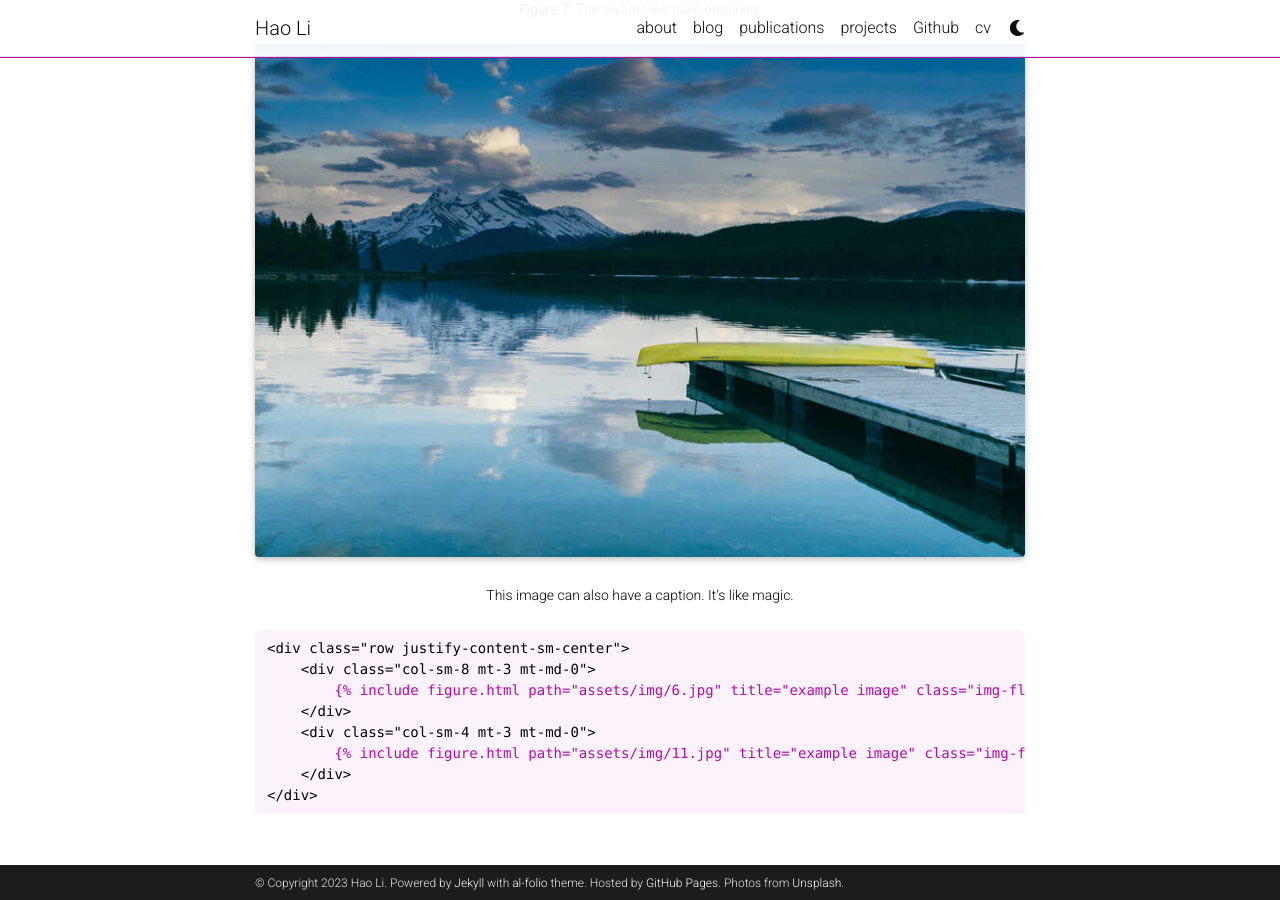
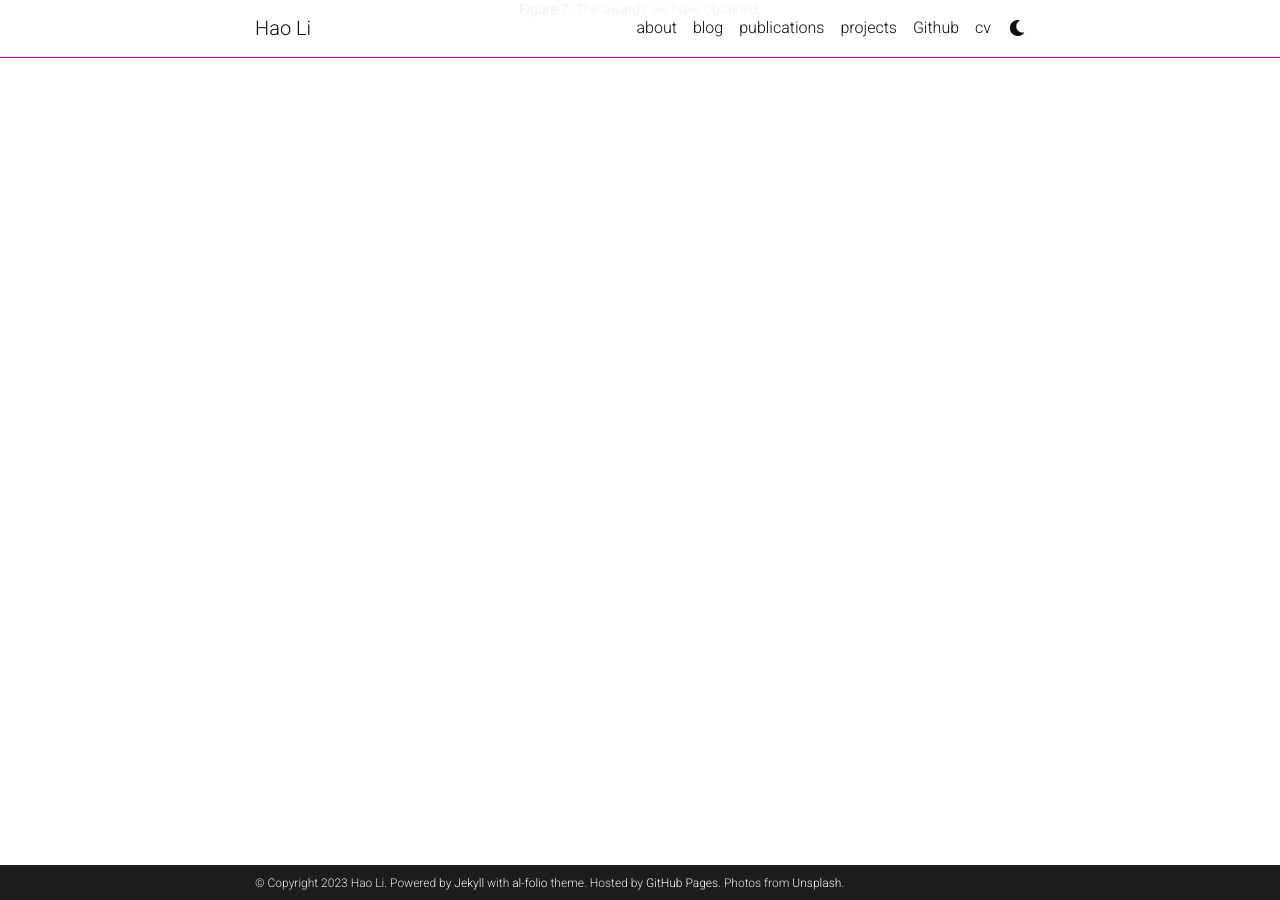
Before and after one commit to leolee99/leolee99.github.io, a Jekyll site: the page built from _projects/RM2018.md, in a window 1280 px wide and 900 px high, scrolled down 3179 px. Built offline with Jekyll 4.4.1, drawn with Linux system fonts in a browser that asks for light colours; full-size pictures stand in for the smaller copies a plugin makes; comment, search, counter and statistics services are not loaded; a style sheet for code colours, icons or effects is not loaded.

Commit message:
Update RM2018.md

````diff
--- a/_projects/RM2018.md
+++ b/_projects/RM2018.md
@@ -147,26 +147,3 @@
 <div class="caption">
     <b>Figure 7:</b> The awards we have obtained.
 </div>
-
-<div class="row">
-    <div class="col-sm mt-3 mt-md-0">
-        {% include figure.html path="assets/img/5.jpg" title="example image" class="img-fluid rounded z-depth-1" %}
-    </div>
-</div>
-<div class="caption">
-    This image can also have a caption. It's like magic.
-</div>
-
-
-{% raw %}
-```html
-<div class="row justify-content-sm-center">
-    <div class="col-sm-8 mt-3 mt-md-0">
-        {% include figure.html path="assets/img/6.jpg" title="example image" class="img-fluid rounded z-depth-1" %}
-    </div>
-    <div class="col-sm-4 mt-3 mt-md-0">
-        {% include figure.html path="assets/img/11.jpg" title="example image" class="img-fluid rounded z-depth-1" %}
-    </div>
-</div>
-```
-{% endraw %}
````
